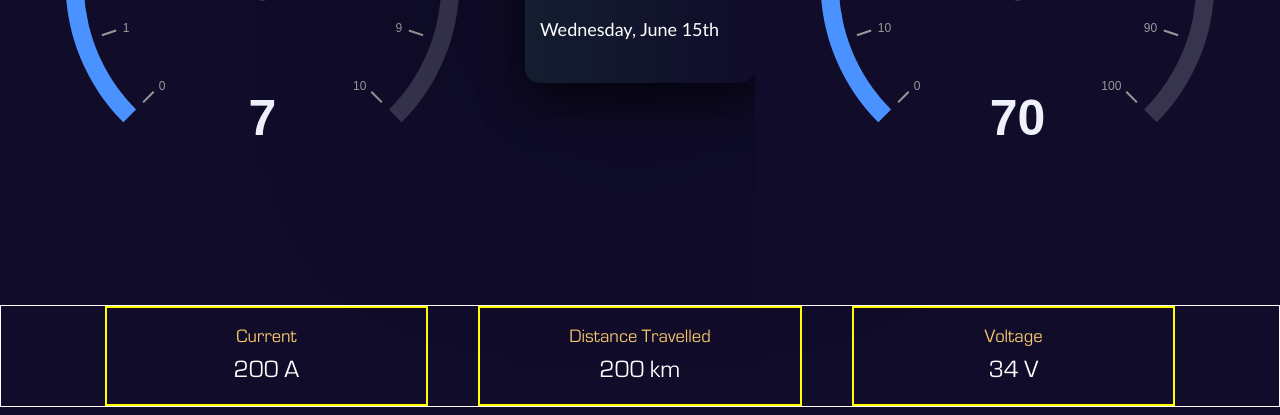
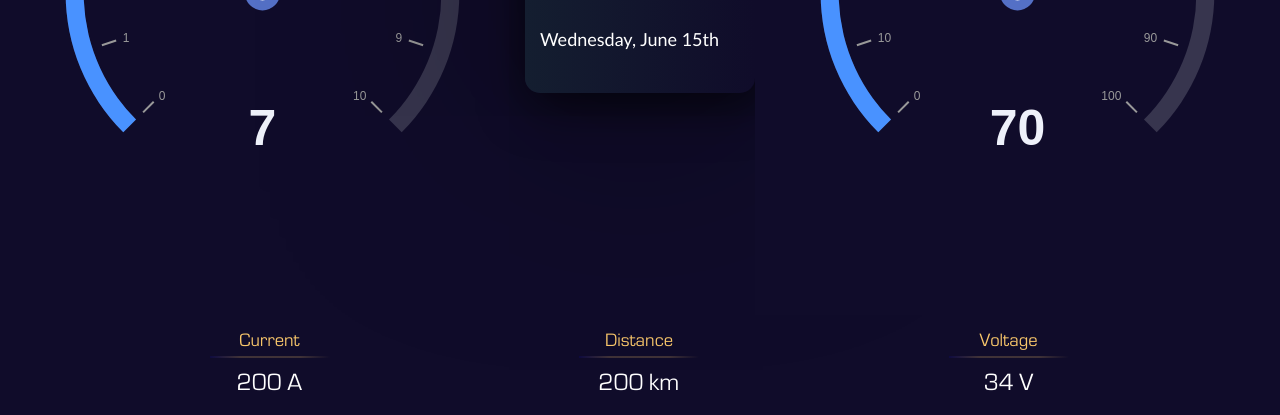
Before and after one commit to loaywaleed/mrt-dashboard, a website: page index.html in a window 1280 px wide. Shown: the part 393-808 px from the top of the page. Drawn offline with nearby package versions, Linux system fonts and the light colour scheme.

Commit message:
added rays under

```diff
--- a/css/footer.css
+++ b/css/footer.css
@@ -7,7 +7,7 @@
 
 footer {
     height: 100px;
-    border: 1px solid white;
+    /* border: 1px solid white; */
     width: calc(100% - 2px);
     display: flex;
     justify-content: center;
@@ -19,7 +19,7 @@ footer {
     justify-content: center;
     flex-direction: column;
     align-items: center;
-    border: 2px solid yellow;
+    /* border: 2px solid yellow; */
     width: 25%;
     font-family: 'aga bold';
 }
@@ -40,3 +40,11 @@ footer .middle-footer-item {
     color: white;
     font-size: 2.3em;
 }
+
+
+.ray{
+    height: 2px;
+    width: 120px;
+    margin-bottom: 7px;
+    background-image: linear-gradient(to right, rgba(0, 0, 255, 0.1),#fac86b34, #fac86b34, #fac86b34 , rgba(0, 0, 255, 0));
+}
--- a/css/header.css
+++ b/css/header.css
@@ -6,7 +6,7 @@ body {
 }
 
 header {
-    height: 50px;
+    height: 60px;
     width: calc(100% - 4px);
     border: 2px solid white;
     display: flex;
--- a/css/styles.css
+++ b/css/styles.css
@@ -22,6 +22,7 @@
   position: relative;
   flex-direction: column;
   background: linear-gradient(to right, rgb(20, 30, 48), #100c2a32);
+  /* background: linear-gradient(to right, #100c2a32, #100c2a32); */
   cursor: pointer;
   transition: all 0.3s ease-in-out;
   overflow: hidden;
--- a/index.html
+++ b/index.html
@@ -36,14 +36,17 @@
   <footer>
     <div class="footer-item">
       <h2>Current</h2>
+      <div class="ray"></div>
       <p>200 A</p>
     </div>
     <div class="footer-item middle-footer-item">
-      <h2>Distance Travelled</h2>
+      <h2>Distance</h2>
+      <div class="ray"></div>
       <p>200 km</p>
     </div>
     <div class="footer-item">
       <h2>Voltage</h2>
+      <div class="ray"></div>
       <p>34 V</p>
     </div>
   </footer>
```
